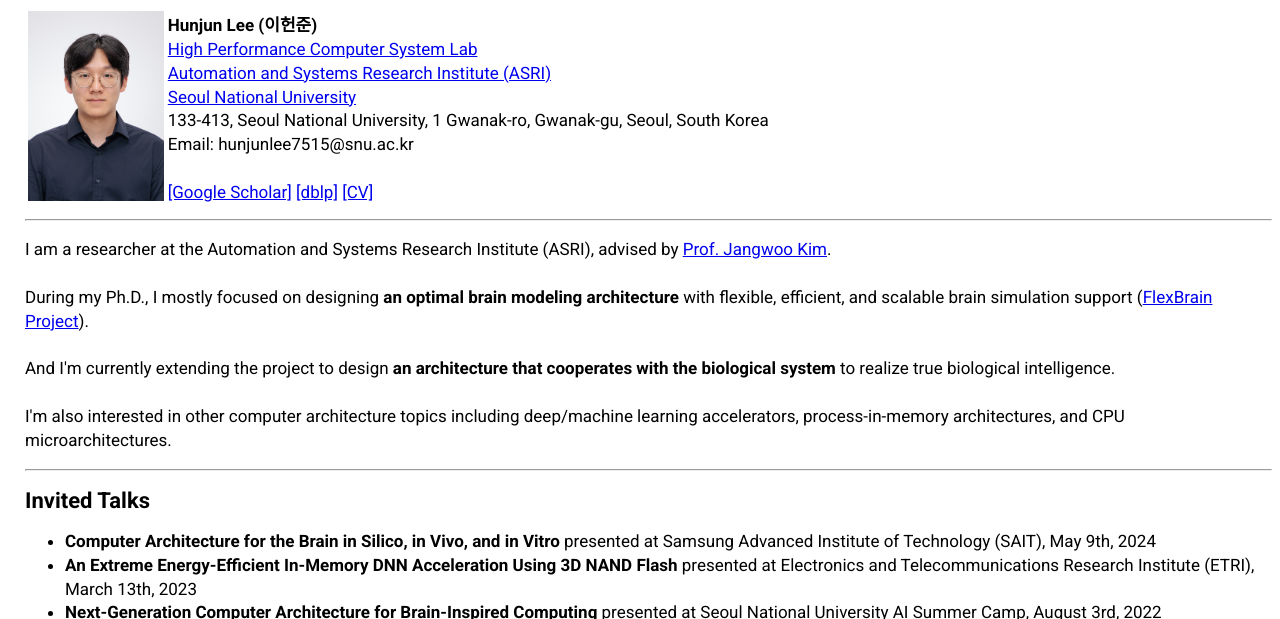
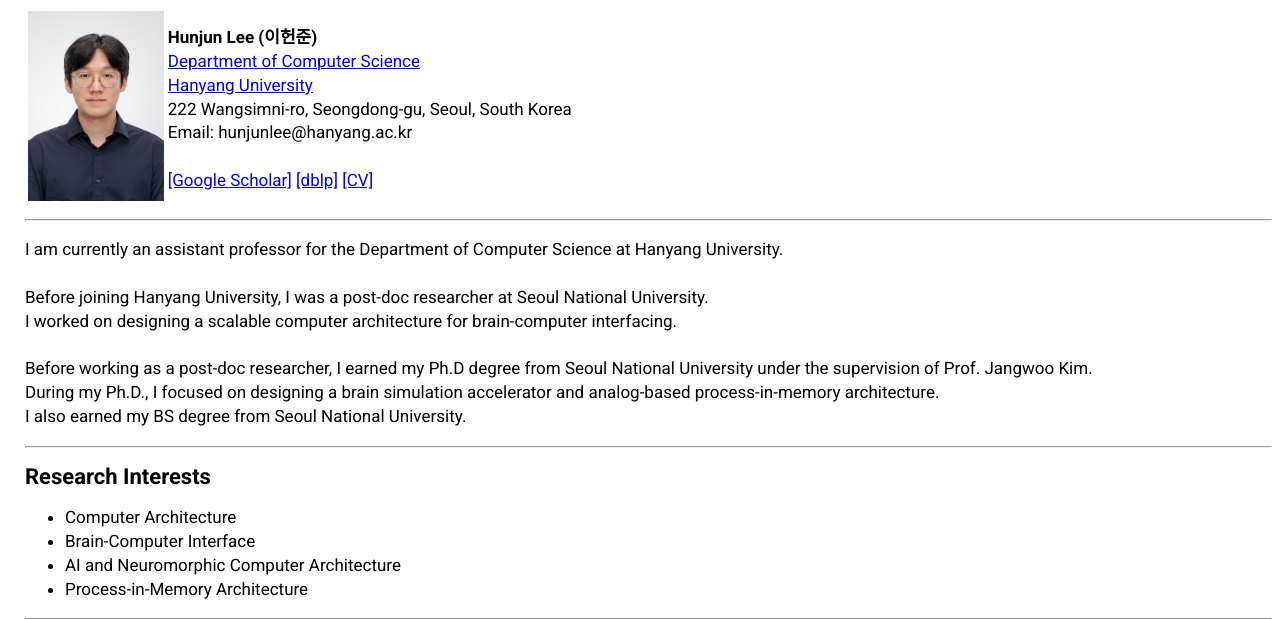
Before and after one commit to hunjunlee/hunjunlee.github.io, a plain HTML site: page index.html in a window 1280 px wide. Shown: the top 619 px of the page. Drawn offline with Linux system fonts and the light colour scheme.

Commit message:
updated affiliation

```diff
--- a/index.html
+++ b/index.html
@@ -63,11 +63,11 @@ color: #FFF;
     <tr>
         <td align=left> <img src="hunjun.jpg" height="190"></td>
         <td align=left><b>Hunjun Lee (이헌준)</b><br>
-            <a href="https://hpcs.snu.ac.kr">High Performance Computer System Lab</a><br>
-            <a href="https://asri.snu.ac.kr/en/">Automation and Systems Research Institute (ASRI)</a><br>
-            <a href="http://en.snu.ac.kr">Seoul National University</a><br>
-            133-413, Seoul National University, 1 Gwanak-ro, Gwanak-gu, Seoul, South Korea<br>
-            Email: hunjunlee7515@snu.ac.kr<br><br>
+            <!-- <a href="https://hpcs.snu.ac.kr">High Performance Computer System Lab</a><br> -->
+            <a href="http://cs.hanyang.ac.kr/eng/">Department of Computer Science</a><br>
+            <a href="https://www.hanyang.ac.kr/web/eng/home">Hanyang University</a><br>
+            222 Wangsimni-ro, Seongdong-gu, Seoul, South Korea<br>
+            Email: hunjunlee@hanyang.ac.kr<br><br>
             <a href="https://scholar.google.com/citations?user=A6SaB3YAAAAJ&hl=en">[Google Scholar]</a>
             <a href="https://dblp.org/pid/250/8881.html">[dblp]</a>
             <a href="https://drive.google.com/file/d/1fR9XtIr-ka4cIqSTFKuiwc5838Sab5FO/view?usp=sharing">[CV]</a>
@@ -78,32 +78,31 @@ color: #FFF;
 
 <hr />
 
-<!-- Research Interest -->
-<!-- <figure style="display: inline-block; border: 2px solid black; margin: 0px;">
-    <img src="FlexBrain.png" alt="FlexBrain Project" width="600" height=auto style="vertical-align: top;">
-    <figcaption style="text-align: center;">Overview of the FlexBrain Proejct</figcaption>
-</figure> -->
 <p>
-I am a researcher at the Automation and Systems Research Institute (ASRI), advised by <a href="http://hpcs.snu.ac.kr/~jangwoo/">Prof. Jangwoo Kim</a>.
+I am currently an assistant professor for the Department of Computer Science at Hanyang University.
 </br>
 </br>
-During my Ph.D., I mostly focused on designing <b>an optimal brain modeling architecture</b> with flexible, efficient, and scalable brain simulation support (<a href="https://hpcs.snu.ac.kr/research/neuromorphic-computing/">FlexBrain Project</a>).
+Before joining Hanyang University, I was a post-doc researcher at Seoul National University.
+</br>
+I worked on designing a scalable computer architecture for brain-computer interfacing.
 </br>
 </br>
-And I'm currently extending the project to design <b>an architecture that cooperates with the biological system</b> to realize true biological intelligence.
+Before working as a post-doc researcher, I earned my Ph.D degree from Seoul National University under the supervision of Prof. Jangwoo Kim.
 </br>
+During my Ph.D., I focused on designing a brain simulation accelerator and analog-based process-in-memory architecture.
 </br>
-I'm also interested in other computer architecture topics including deep/machine learning accelerators, process-in-memory architectures, and CPU microarchitectures.
+I also earned my BS degree from Seoul National University.
+</br>
 </p>
 
-<!--
+<hr />
 <h2 id="research-interests">Research Interests</h2>
 <ul>
     <li>Computer Architecture</li>
-    <li>Neuromorphic Computing</li>
+    <li>Brain-Computer Interface</li>
+    <li>AI and Neuromorphic Computer Architecture</li>
     <li>Process-in-Memory Architecture</li>
 </ul>
--->
 <hr />
 
 <h2 id="invited-talks">Invited Talks</h2>
@@ -127,6 +126,12 @@ I'm also interested in other computer architecture topics including deep/machine
 <!-- Publications -->
 <h2 id="publications">Publications</h2>
 
+<p style="font-size:80%">
+    1 denotes co-first authors.
+    <br>
+    * indicates (co-)correspondence.
+</p>
+
 <ul>
     <li>
         <b>Rearchitecting a Neuromorphic Processor for Spike-Driven Brain-Computer Interfacing</b>
@@ -144,7 +149,7 @@ I'm also interested in other computer architecture topics including deep/machine
     <li>
         <b>3D-FPIM: An Extreme Energy-Efficient DNN Acceleration System Using 3D NAND Flash-Based In-Situ PIM Unit</b>
         <br/>
-	<strong>Hunjun Lee</strong>, Minseop Kim, Dongmoon Min, Joonsung Kim, Jongwon Back, Honam Yoo, Jong-Ho Lee, and Jangwoo Kim
+	<strong>Hunjun Lee</strong><sup style="font-size:70%">1</sup>, Minseop Kim<sup style="font-size:70%">1</sup>, Dongmoon Min, Joonsung Kim, Jongwon Back, Honam Yoo, Jong-Ho Lee, and Jangwoo Kim
         <br/>
         <em>Proceedings of the 55th IEEE/ACM International Symposium on Microarchitecture (<strong>MICRO</strong>)</em>, Oct. 2022.
         <br/>
@@ -159,7 +164,7 @@ I'm also interested in other computer architecture topics including deep/machine
     <li>
         <b>NeuroSync: A Scalable and Accurate Brain Simulation System Using Safe and Efficient Speculation</b>
         <br/>
-	<strong>Hunjun Lee</strong>, Chanmyeong Kim, Minseop Kim, Yujin Chung, and Jangwoo Kim
+	<strong>Hunjun Lee</strong><sup style="font-size:70%">1</sup>, Chanmyeong Kim<sup style="font-size:70%">1</sup>, Minseop Kim, Yujin Chung, and Jangwoo Kim
         <br/>
         <em>Proceedings of the 28th IEEE International Symposium on High-Performance Computer Architecture (<strong>HPCA</strong>)</em>, Apr. 2022.
         <br/>
@@ -205,7 +210,7 @@ I'm also interested in other computer architecture topics including deep/machine
     <li>
         <b>NeuroEngine: A Hardware-based Event-driven Simulation System for Advanced Brain-inspired Computing</b>
         <br/>
-	<strong>Hunjun Lee</strong>, Chanmyeong Kim, Yujin Chung, and Jangwoo Kim
+	<strong>Hunjun Lee</strong><sup style="font-size:70%">1</sup>, Chanmyeong Kim<sup style="font-size:70%">1</sup>, Yujin Chung, and Jangwoo Kim
         <br/>
         <em>Proceedings of the 26th ACM International Conference on Architectural Support for Programming Languages and Operating Systems (<strong>ASPLOS</strong>)</em>, Apr 2021.
         <br/>
@@ -221,11 +226,9 @@ I'm also interested in other computer architecture topics including deep/machine
     <li>
         <b>FlexLearn: Fast and Highly Efficient Brain Simulations Using Flexible On-Chip Learning</b>
         <br/>
-	*Eunjin Baek, <strong>*Hunjun Lee</strong>, Youngsok Kim, and Jangwoo Kim
+	Eunjin Baek<sup style="font-size:70%">1</sup>, <strong>Hunjun Lee</strong><sup style="font-size:70%">1</sup>, Youngsok Kim, and Jangwoo Kim
         <br/>
         <em>Proceedings of the 52nd ACM/IEEE International Symposium on Microarchitecture (<strong>MICRO</strong>)</em>, Oct 2019.
-        <br/>
-        (*Two authors contributed equally to the paper.)
         <br/>
         <a href="https://dl.acm.org/doi/10.1145/3352460.3358268"><img src="pdf.png" width="20px" style="vertical-align:text-top">Paper</a>
         <a href="https://www.youtube.com/watch?v=cJSH5GQwrxU"><img src="youtube.png" width="28px" style="vertical-align:middle">Short Talk Link</a>
```
